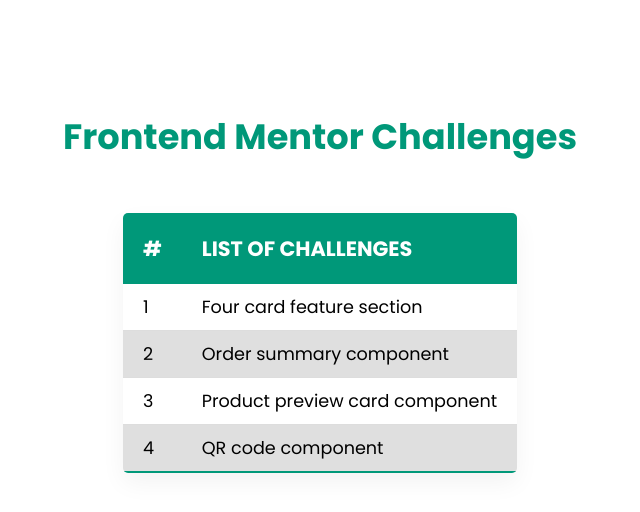
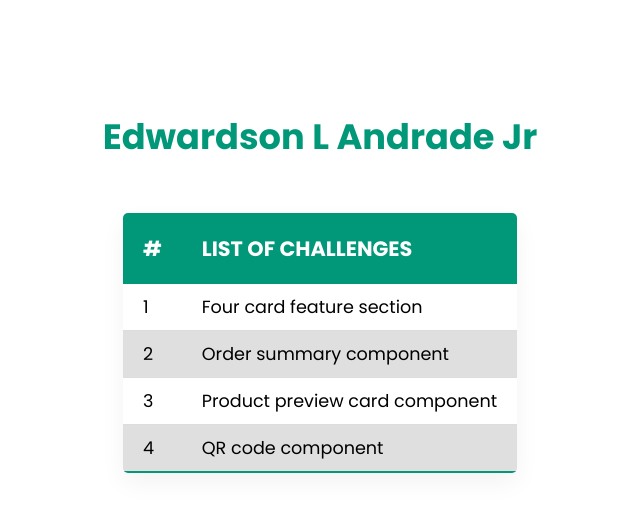
Before and after one commit to woolajohnson/Frontend-Mentor-Challenges, a plain HTML site: page index.html in a window 1280 px wide. Shown: the whole page, without its empty margins (320-960 px from the left). Drawn offline with Linux system fonts and the light colour scheme.

Commit message:
Update index.html
change title

```diff
--- a/index.html
+++ b/index.html
@@ -13,7 +13,7 @@
 </head>
 <body>
     <main class="container">
-        <h1 class="page-title">Frontend Mentor Challenges</h1>
+        <h1 class="page-title">Edwardson L Andrade Jr</h1>
 
         <table class="items">
             <thead>
```
